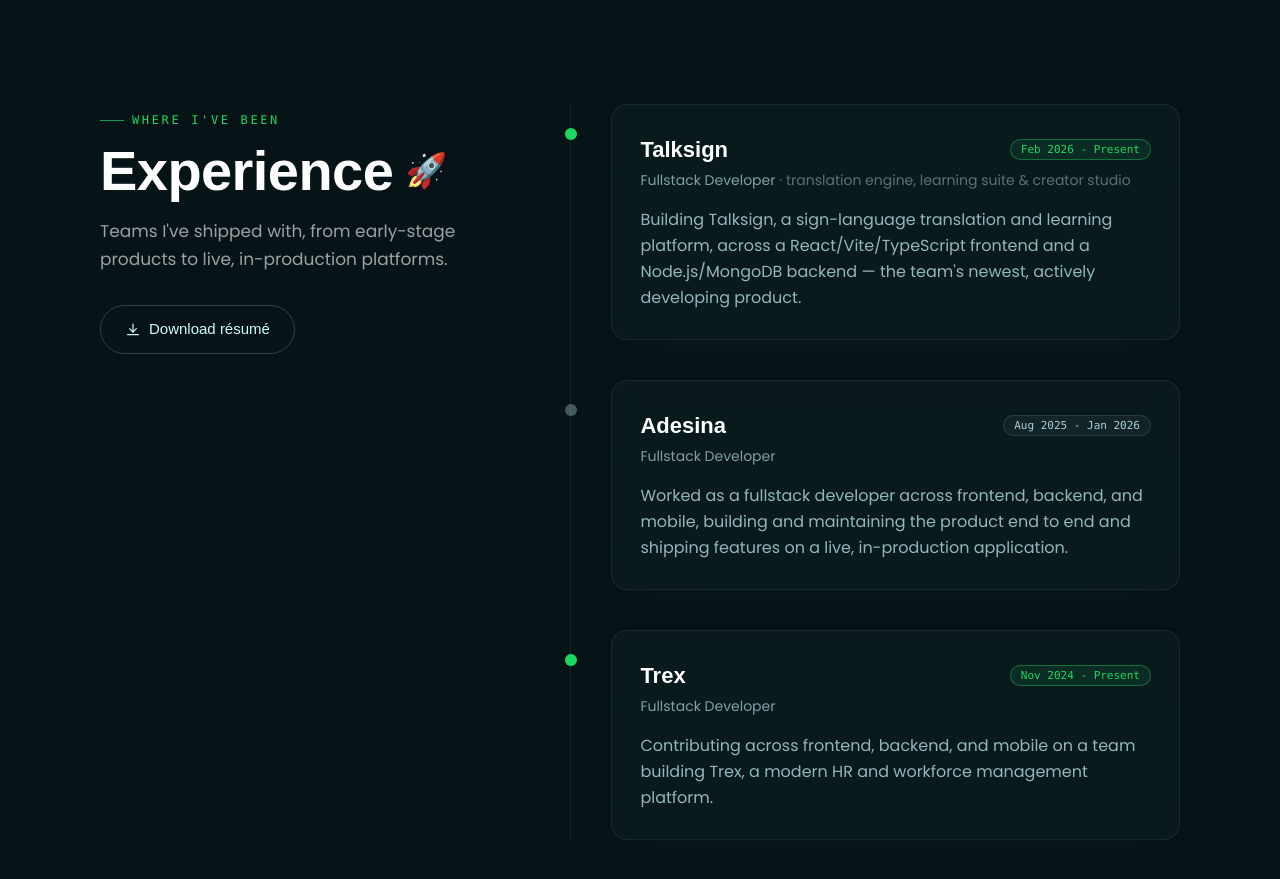
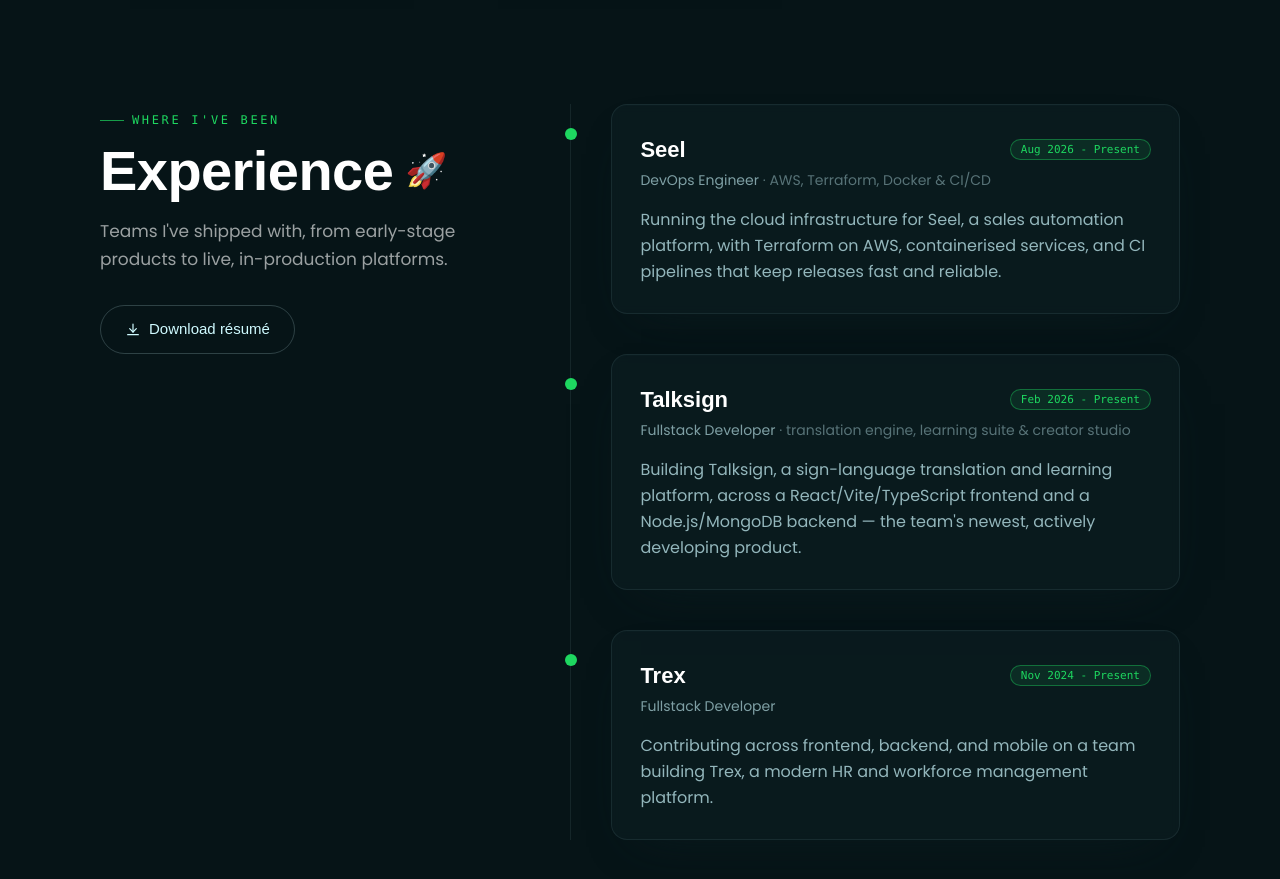
Before and after one commit to Victorola-coder/VickyJay, a React (Vite) app: page / in a window 1280 px wide. Shown: the part 1740-2619 px from the top of the page. Built offline with nearby package versions, Linux system fonts and the light colour scheme; a web font is replaced by a local one.

Commit message:
feat: add Seel DevOps role to experience and remove Adesina

```diff
--- a/src/constants/data.js
+++ b/src/constants/data.js
@@ -66,6 +66,13 @@ export const SERVICES_DATA = [
 
 export const EXPERIENCE_DATA = [
   {
+    role: "DevOps Engineer",
+    company: "Seel",
+    period: "Aug 2026 - Present",
+    description: "Running the cloud infrastructure for Seel, a sales automation platform, with Terraform on AWS, containerised services, and CI pipelines that keep releases fast and reliable.",
+    subtext: "AWS, Terraform, Docker & CI/CD"
+  },
+  {
     role: "Fullstack Developer",
     company: "Talksign",
     period: "Feb 2026 - Present",
@@ -74,12 +81,6 @@ export const EXPERIENCE_DATA = [
   },
   {
     role: "Fullstack Developer",
-    company: "Adesina",
-    period: "Aug 2025 - Jan 2026",
-    description: "Worked as a fullstack developer across frontend, backend, and mobile, building and maintaining the product end to end and shipping features on a live, in-production application."
-  },
-  {
-    role: "Fullstack Developer",
     company: "Trex",
     period: "Nov 2024 - Present",
     description: "Contributing across frontend, backend, and mobile on a team building Trex, a modern HR and workforce management platform."
```
